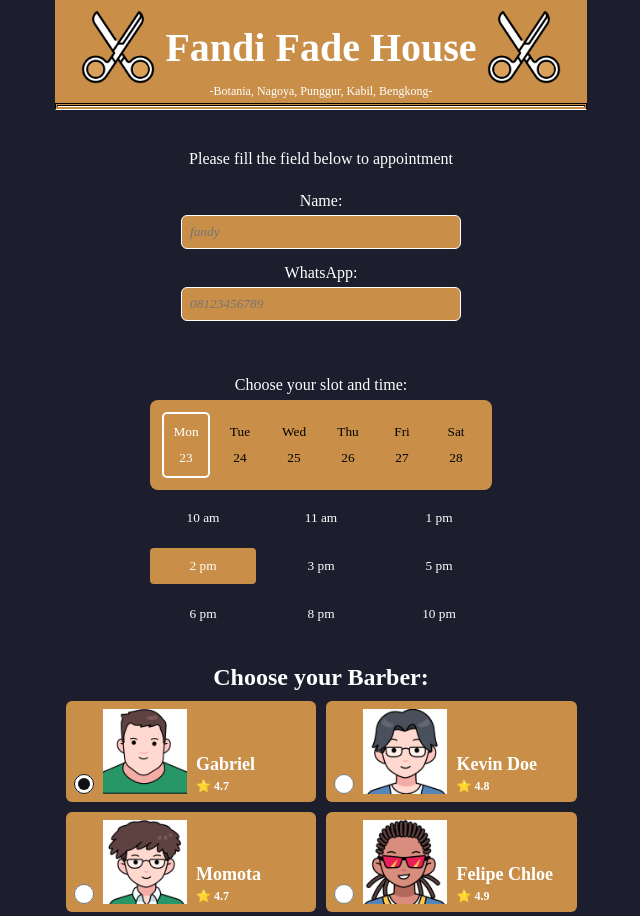
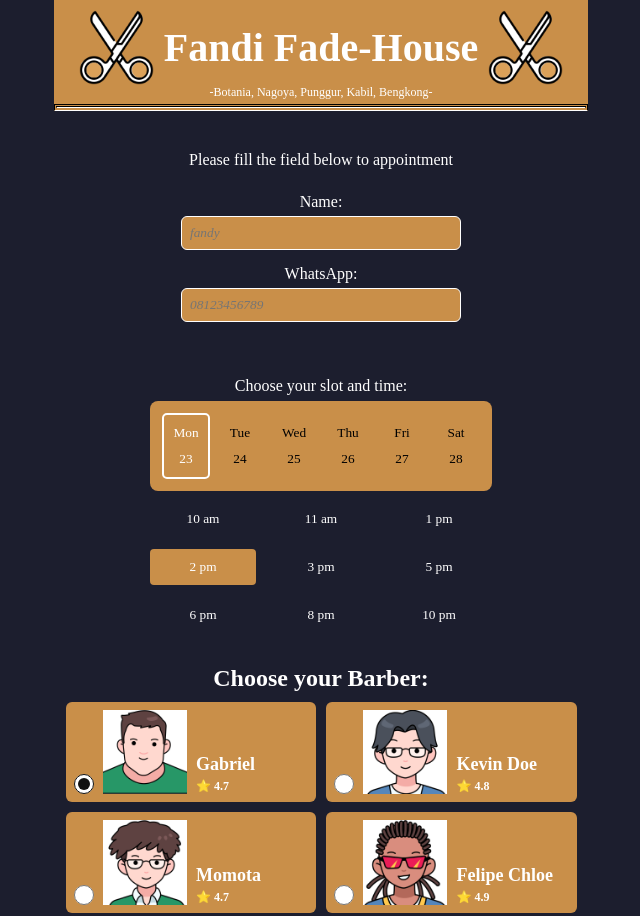
Before and after one commit to risfandi-lase/barber-booking, a plain HTML site: page index.html in a window 1280 px wide. Shown: the top 916 px of the page, without its empty margins (319-959 px from the left). Drawn offline with Linux system fonts and the light colour scheme; a web font is replaced by a local one.

Commit message:
change title

```diff
--- a/index.html
+++ b/index.html
@@ -18,7 +18,7 @@
       <div class="header">
         <div class="heading">
           <img src="logo.png" alt="" />
-          <h1>Fandi Fade House</h1>
+          <h1>Fandi Fade-House</h1>
           <img src="logo.png" alt="" />
         </div>
         <div class="heading2">
```
